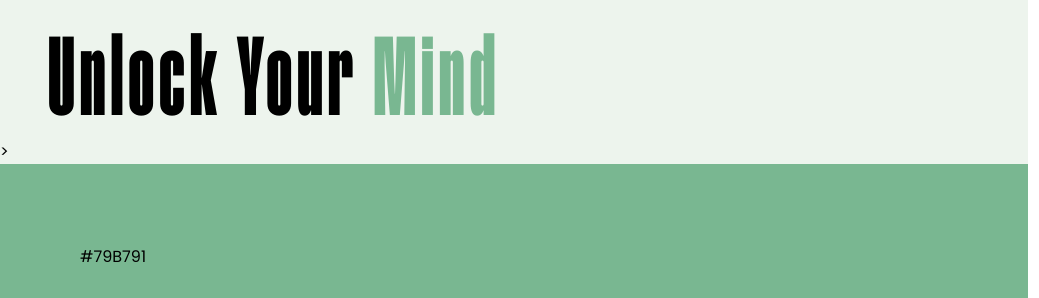
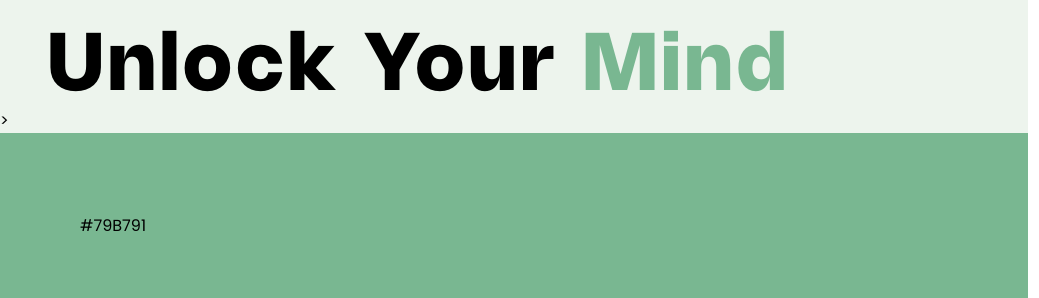
Before and after one commit to MichaelRogerss/SporeDoor, a plain HTML site: page index.html in a window 1280 px wide. Shown: the part 89-387 px from the top of the page, 0-1039 px from the left. Drawn offline with Linux system fonts and the light colour scheme.

Commit message:
Add files via upload

```diff
--- a/spore.css
+++ b/spore.css
@@ -2,7 +2,7 @@
 
 @font-face {
     font-family: 'HumaneBold';
-    src: url('Humane-Bold.ttf') format('truetype');
+    src: url('Nohemi-Bold.otf') format('truetype');
     /* You can also include other font formats like woff, woff2 for better cross-browser support */
   }
 :root{
@@ -74,7 +74,7 @@ nav{
 }
 
 section>h1{
-    font-size: 7rem;
+    font-size: 5rem;
     letter-spacing: 0.3rem;
     padding:0rem 3rem;
     margin:0rem;
```
Also changed, not shown: Nohemi-Bold.otf (added).
